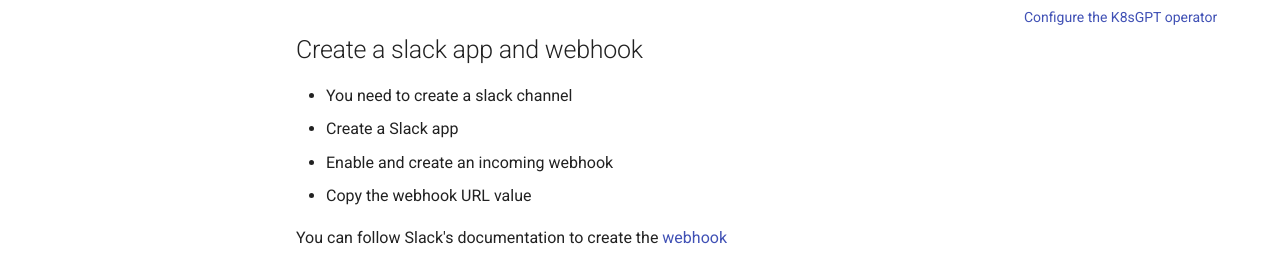
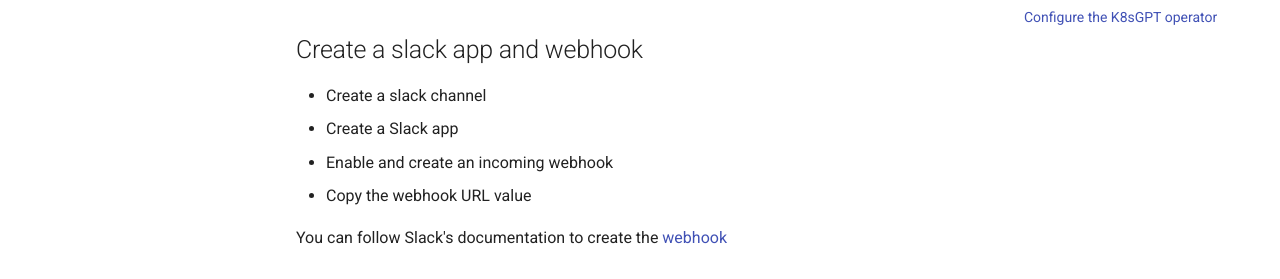
Before and after one commit to k8sgpt-ai/docs, an MkDocs documentation site: the page built from docs/tutorials/slack-integration.md, in a window 1280 px wide and 1283 px high. Shown: the part 196-475 px from the top of the window. Built offline with MkDocs 1.6.1 and Material for MkDocs 9.7.7, drawn with Linux system fonts in a browser that asks for light colours; comment, search, counter and statistics services are not loaded.

Commit message:
docs: minor improvements
Signed-off-by: Aris Boutselis <aris.boutselis@senseon.io>

```diff
--- a/docs/tutorials/slack-integration.md
+++ b/docs/tutorials/slack-integration.md
@@ -1,6 +1,6 @@
 # Integrate K8sGPT operator with Slack
 ## Create a slack app and webhook
-- You need to create a slack channel
+- Create a slack channel
 - Create a Slack app
 - Enable and create an incoming webhook
 - Copy the webhook URL value
```
